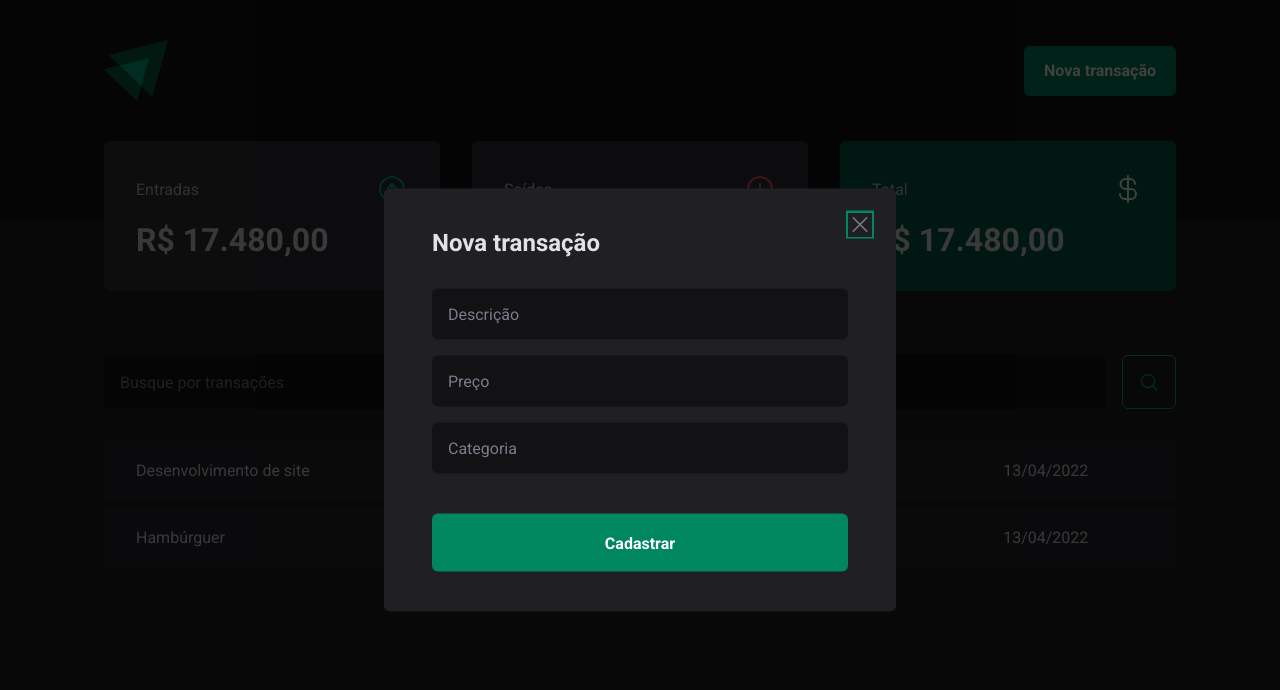
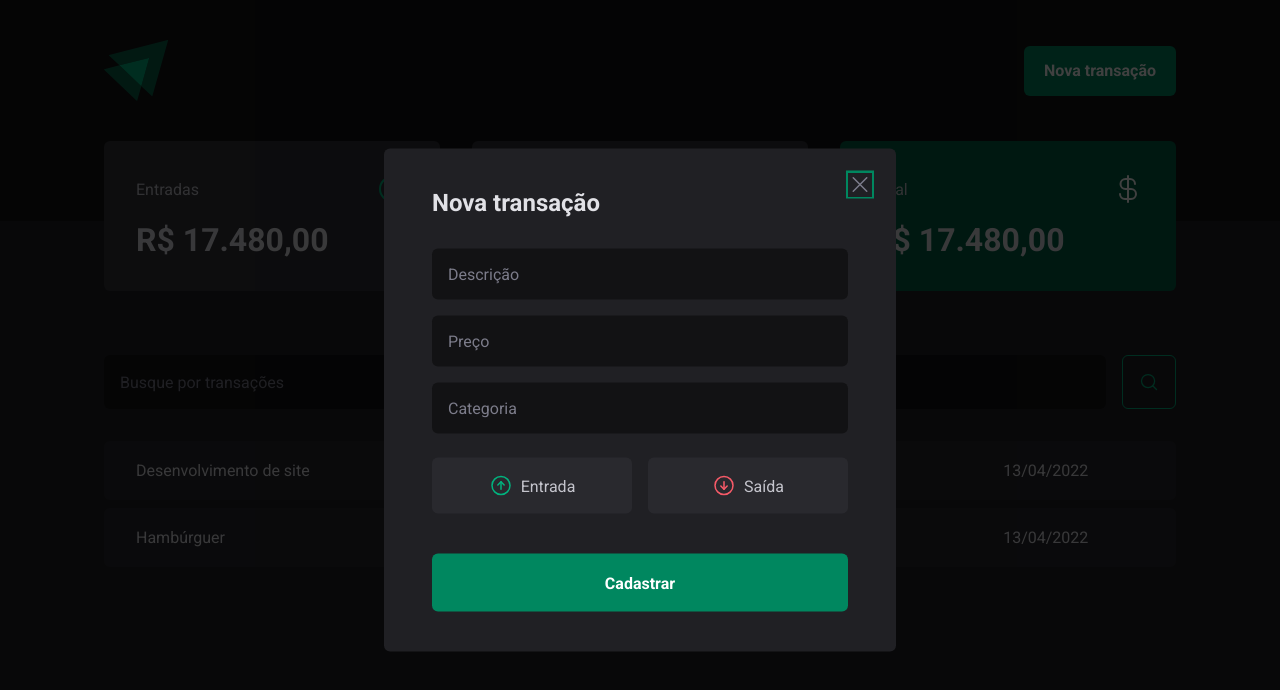
Before and after one commit to rogeralencar/03-http-reactjs, a React (Vite) app: page / in a window 1280 px wide. Both pictures are taken after a click on the button "Nova transação". Shown: the top 690 px of the page. Built offline with nearby package versions, Linux system fonts and the light colour scheme.

Commit message:
Criação de um radio button acessível

```diff
--- a/package.json
+++ b/package.json
@@ -11,6 +11,7 @@
   },
   "dependencies": {
     "@radix-ui/react-dialog": "^1.1.1",
+    "@radix-ui/react-radio-group": "^1.2.0",
     "phosphor-react": "^1.4.1",
     "react": "^18.3.1",
     "react-dom": "^18.3.1",
--- a/src/components/NewTransactionModal/index.tsx
+++ b/src/components/NewTransactionModal/index.tsx
@@ -1,6 +1,7 @@
 import * as Dialog from '@radix-ui/react-dialog'
-import { CloseButton, Content, Overlay } from './styles'
-import { X } from 'phosphor-react'
+import { CloseButton, Content, Overlay, TransactionType, TransactionTypeButton } from './styles'
+import { ArrowCircleDown, ArrowCircleUp, X } from 'phosphor-react'
+
 
 export function NewTransactionModal(){
     return (
@@ -19,6 +20,17 @@
                     <input type="number" placeholder='Preço' required />
                     <input type="text" placeholder='Categoria' required />
 
+                    <TransactionType>
+                        <TransactionTypeButton variant='income'  value='income'>
+                            <ArrowCircleUp size={24} />
+                            Entrada
+                        </TransactionTypeButton>
+                        <TransactionTypeButton  variant='outcome'  value='outcome'>
+                            <ArrowCircleDown size={24} />
+                            Saída
+                        </TransactionTypeButton>
+                    </TransactionType>
+
 
                     <button type='submit'>
                         Cadastrar
--- a/src/components/NewTransactionModal/styles.ts
+++ b/src/components/NewTransactionModal/styles.ts
@@ -1,5 +1,7 @@
 import * as Dialog from "@radix-ui/react-dialog";
 import styled from "styled-components";
+import * as RadioGroup from '@radix-ui/react-radio-group';
+
 
 export const Overlay = styled(Dialog.Overlay)`
     position: fixed;
@@ -68,5 +70,47 @@
     right: 1.5rem;
     font-size: 0;
     cursor: pointer;
-    color: ${props => props.theme["gray-500"]}
+    color: ${props => props.theme["gray-500"]};
 `
+
+export const TransactionType = styled(RadioGroup.Root)`
+    display: grid;
+    grid-template-columns: repeat(2, 1fr);
+    gap: 1rem;
+    margin-top: 0.5rem;
+`
+
+interface TransactionTypeButtonProps {
+    variant: 'income' | 'outcome';
+}
+
+export const TransactionTypeButton = styled(RadioGroup.Item)<TransactionTypeButtonProps>`
+    background: ${props => props.theme["gray-700"]};
+    padding: 1rem;
+    display: flex;
+    align-items: center;
+    justify-content: center;
+    gap: 0.5rem;
+    border-radius: 6px;
+    cursor: pointer;
+    border: 0;
+    color: ${props => props.theme["gray-300"]};
+
+    svg {
+        color: ${props => props.variant === 'income' ? props.theme["green-300"] : props.theme["red-300"]}
+    }
+
+    &[data-state='unchecked']:hover {
+        transition: background-color 0.2s;
+        background: ${props =>  props.theme["gray-600"]};
+    }
+
+    &[data-state='checked'] {
+        color: ${props => props.theme.white};
+        background: ${props => props.variant === 'income' ? props.theme["green-500"] : props.theme["red-500"]};
+
+        svg {
+            color: ${props => props.theme.white};
+        }
+    }
+`
```
Also changed, not shown: 1 other file (tests, documents, lock files or other folders).
